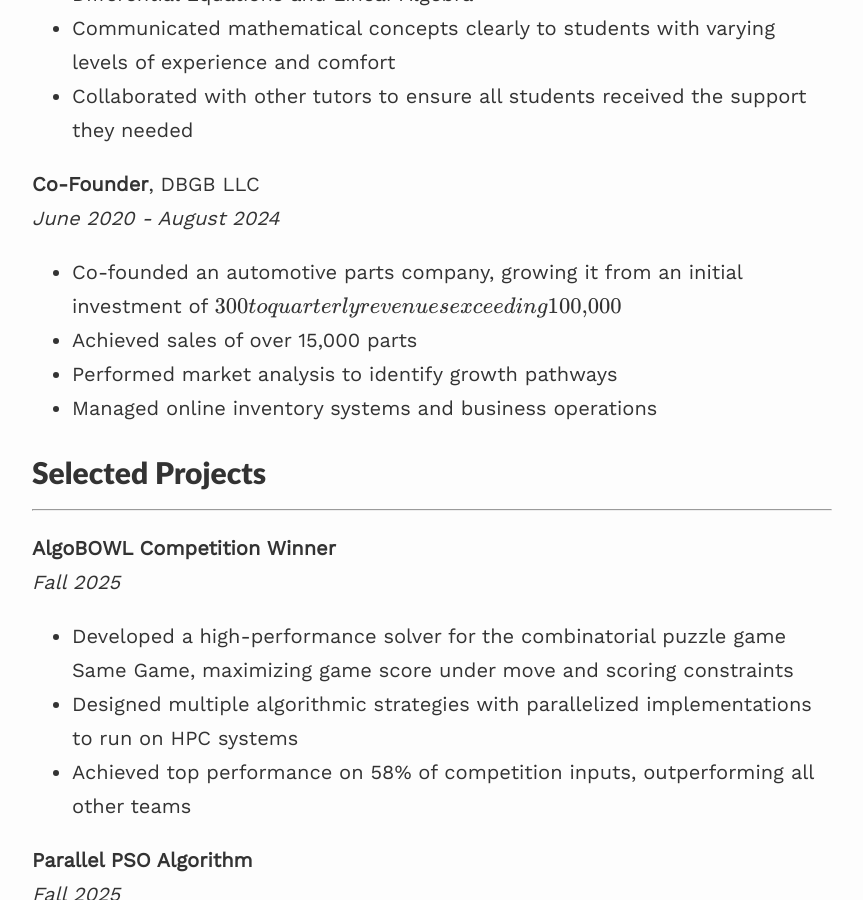
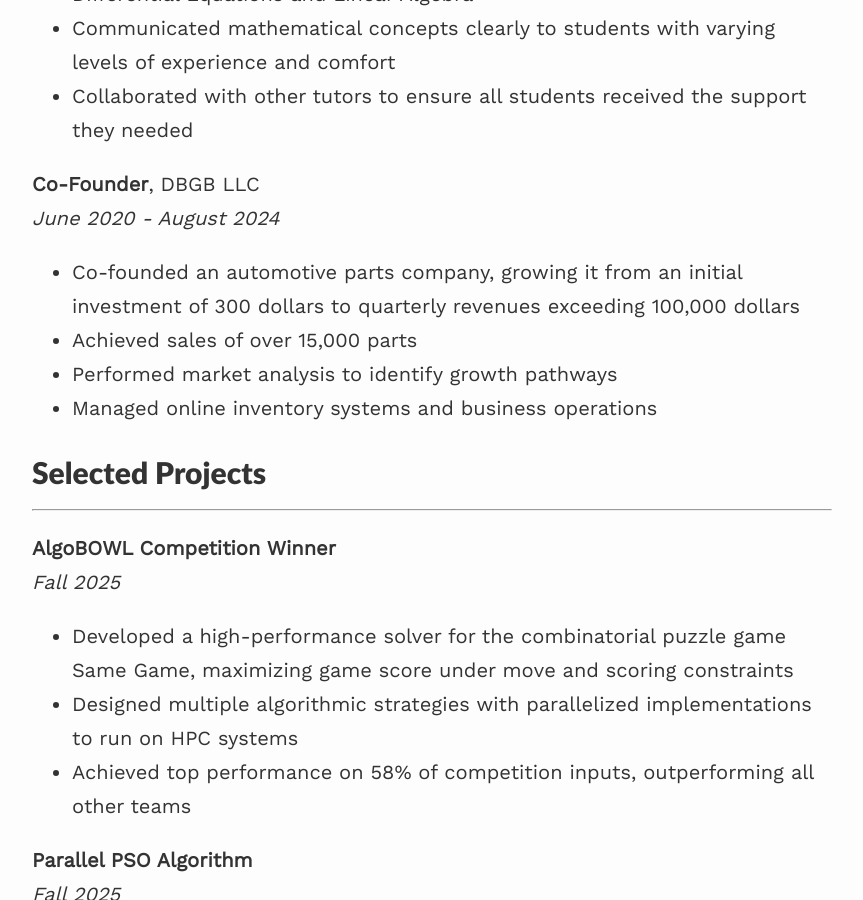
Before and after one commit to Byron-Selvage/Byron-Selvage.github.io, a Jekyll site: the page built from _pages/resume.md, in a window 1280 px wide and 900 px high, scrolled down 2523 px. Shown: the whole window, without its empty margins (208-1071 px from the left). Built offline with Jekyll 4.4.1, drawn with Linux system fonts in a browser that asks for light colours; formulas are drawn with MathJax 3.

Commit message:
Resume Formatting

```diff
--- a/_pages/resume.md
+++ b/_pages/resume.md
@@ -74,7 +74,7 @@ published: true
 **Co-Founder**, DBGB LLC
 *June 2020 - August 2024*
 
-- Co-founded an automotive parts company, growing it from an initial investment of $\text{$300 to quarterly revenues exceeding $100,000}$
+- Co-founded an automotive parts company, growing it from an initial investment of 300 dollars to quarterly revenues exceeding 100,000 dollars
 - Achieved sales of over 15,000 parts
 - Performed market analysis to identify growth pathways
 - Managed online inventory systems and business operations
```
